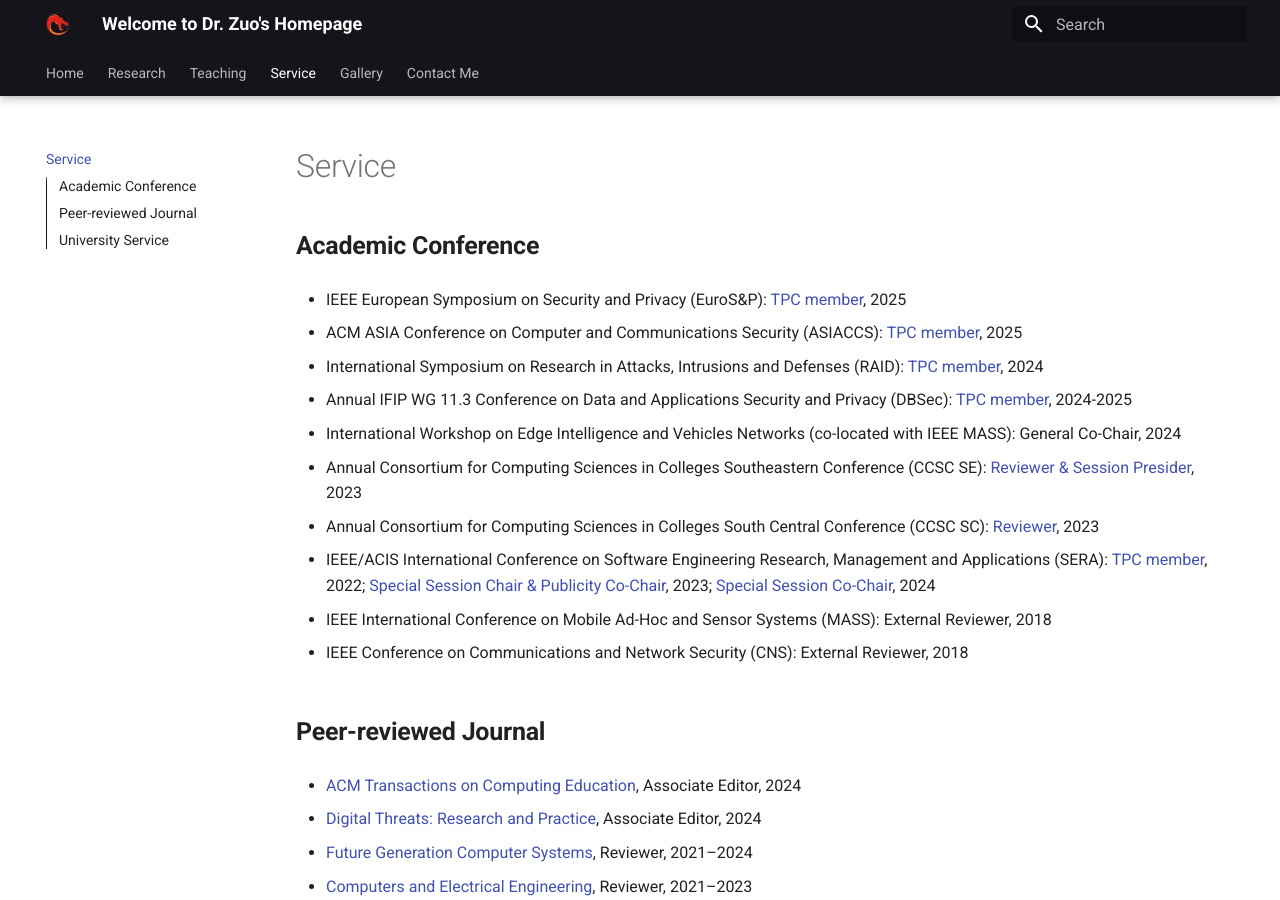
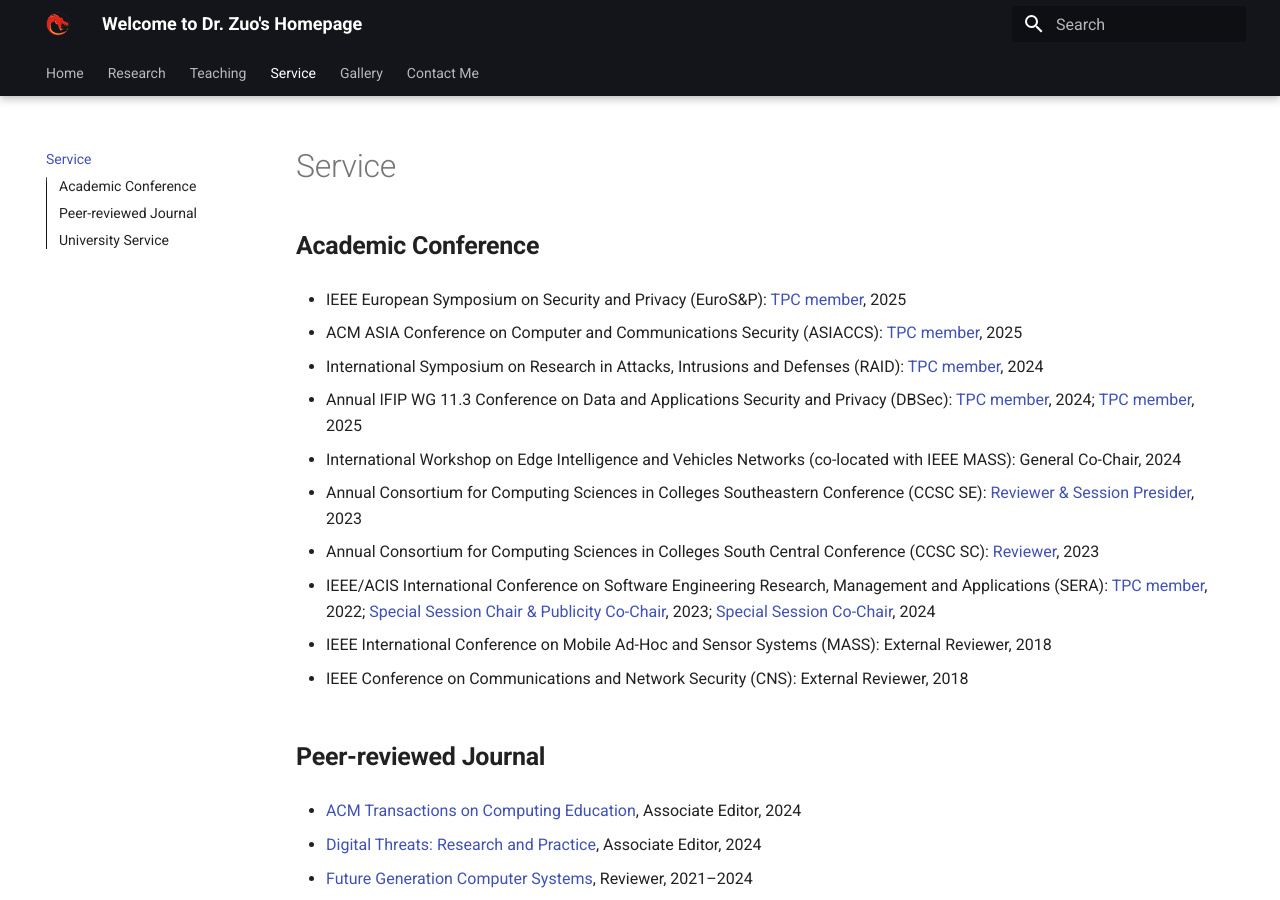
Before and after one commit to fzuo/homepage, an MkDocs documentation site: the page built from docs/service.md, in a window 1280 px wide and 900 px high. Built offline with MkDocs 1.6.1 and Material for MkDocs 9.7.7, drawn with Linux system fonts in a browser that asks for light colours.

Commit message:
Updating files

```diff
--- a/docs/service.md
+++ b/docs/service.md
@@ -8,7 +8,7 @@
 
 - International Symposium on Research in Attacks, Intrusions and Defenses (RAID): <a href="https://raid2024.github.io/">TPC member</a>, 2024
 
-- Annual IFIP WG 11.3 Conference on Data and Applications Security and Privacy (DBSec): <a href="https://dbsec2024.github.io/">TPC member</a>, 2024-2025
+- Annual IFIP WG 11.3 Conference on Data and Applications Security and Privacy (DBSec): <a href="https://dbsec2024.github.io/">TPC member</a>, 2024; <a href="https://www.ntnu.edu/web/dbsec2025/">TPC member</a>, 2025
 
 - International Workshop on Edge Intelligence and Vehicles Networks (co-located with IEEE MASS): General Co-Chair, 2024
 
```
